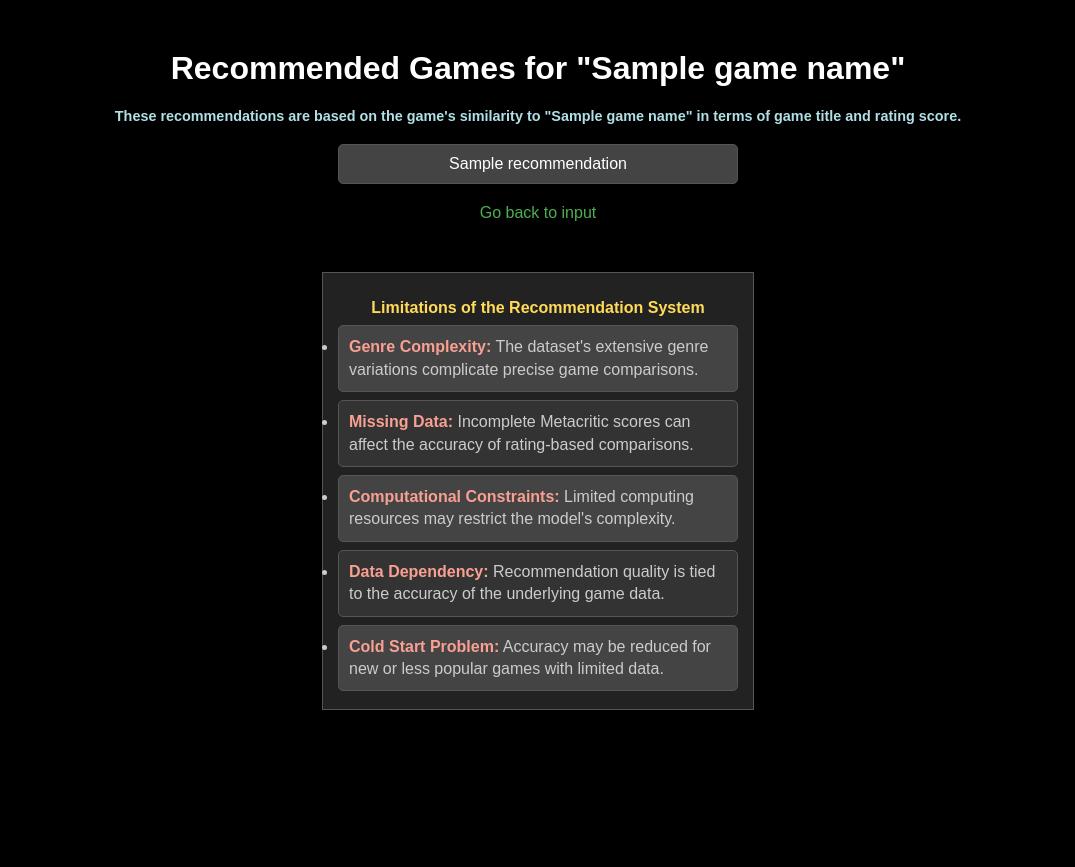
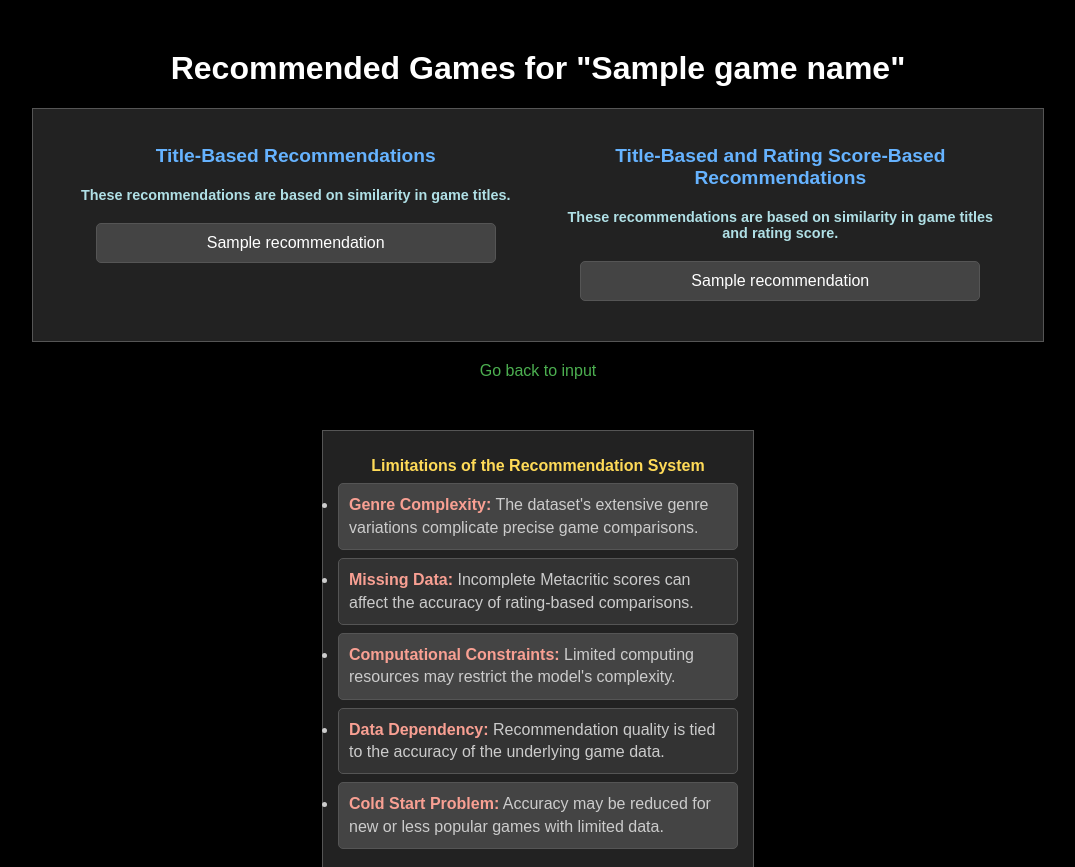
Before and after one commit to RSUCSD/Capstone, a Flask app: template templates/recommendations.html in a window 1280 px wide. Shown: the top 867 px of the page, without its empty margins (102-1177 px from the left). Before the commit the page ends 710 px from the top, so only its background shows below. Run offline with Flask 3, Linux system fonts and the light colour scheme; the template is opened without the code that fills it: most values are stand-ins (such as "Sample title", 1, 10 or a date in 2020).

Commit message:
Add files via upload

```diff
--- a/templates/recommendations.html
+++ b/templates/recommendations.html
@@ -90,23 +90,74 @@
             margin-bottom: 20px;
             display: block;
         }
+
+        /* The "box" that contains the recommendations */
+        .recommendations-box {
+            width: 80%; /* Adjust as needed */
+            margin: 20px auto; /* Center the box */
+            border: 1px solid #555;
+            background-color: #222;
+            padding: 20px;
+            box-sizing: border-box; /* Include padding in width */
+            display: flex;
+            justify-content: space-around; /* Distribute space evenly */
+            align-items: flex-start; /* Align items to the top */
+        }
+
+        .recommendation-section {
+            display: inline-block;
+            vertical-align: top;
+            width: 45%; /* Adjust as needed */
+            margin-bottom: 0; /* Remove bottom margin */
+        }
+
+        .recommendation-title {
+            font-size: 1.2em;
+            font-weight: bold;
+            margin-bottom: 10px;
+            color: #66b3ff;
+            /* A nice blue for titles */
+        }
     </style>
 </head>
 
 <body>
     <h1>Recommended Games for "{{ game_name }}"</h1>
+
+    <div class="recommendations-box">
+        <div class="recommendation-section">
+            <h2 class="recommendation-title">Title-Based Recommendations</h2>
             <p id="recommendation_explanation">
-        These recommendations are based on the game's similarity to "{{ game_name }}" in terms of game title and rating score.
+                These recommendations are based on similarity in game titles.
             </p>
-    {% if recommendations %}
+            {% if recommendations_title %}
             <ul>
-        {% for recommendation in recommendations %}
+                {% for recommendation in recommendations_title %}
                 <li>{{ recommendation }}</li>
                 {% endfor %}
             </ul>
             {% else %}
-    <p>No recommendations found for "{{ game_name }}".</p>
+            <p>No title-based recommendations found for "{{ game_name }}".</p>
             {% endif %}
+        </div>
+
+        <div class="recommendation-section">
+            <h2 class="recommendation-title">Title-Based and Rating Score-Based Recommendations</h2>
+            <p id="recommendation_explanation">
+                These recommendations are based on similarity in game titles and rating score.
+            </p>
+            {% if recommendations_combined %}
+            <ul>
+                {% for recommendation in recommendations_combined %}
+                <li>{{ recommendation }}</li>
+                {% endfor %}
+            </ul>
+            {% else %}
+            <p>No combined recommendations found for "{{ game_name }}".</p>
+            {% endif %}
+        </div>
+    </div>
+
     <a href="/" id="back_to_input">Go back to input</a>
 
     <div id="limitations_box">
```
Lines whose indentation alone changed are shown as unchanged.
